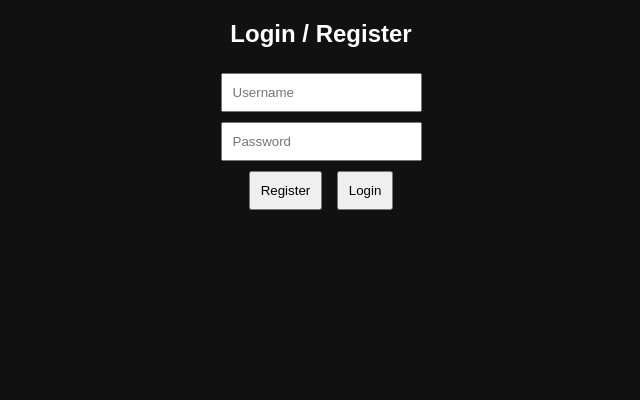
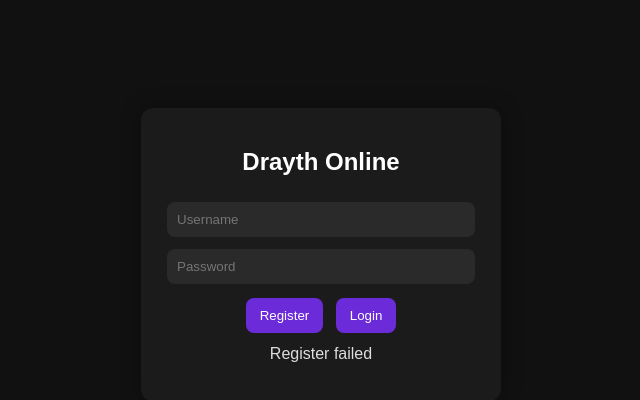
Before and after one commit to TEMMPY/drayth-server, a website: page login.html in a window 1280 px wide. Both pictures are taken after a click on the button "Register". Shown: the whole page, without its empty margins (319-959 px from the left). Drawn offline with Linux system fonts and the light colour scheme; no server answers.

Commit message:
Update login.html

```diff
--- a/login.html
+++ b/login.html
@@ -1,58 +1,115 @@
 <!DOCTYPE html>
 <html>
 <head>
-<title>Login</title>
+  <meta charset="UTF-8">
+  <title>Login - Drayth Online</title>
   <style>
-body {background:#111;color:white;text-align:center;font-family:Arial;}
-input {padding:10px;margin:5px;}
-button {padding:10px;margin:5px;}
+    body {
+      background: #111;
+      color: white;
+      text-align: center;
+      font-family: Arial, sans-serif;
+      padding-top: 100px;
+    }
+
+    .box {
+      width: 320px;
+      margin: auto;
+      background: #1b1b1b;
+      padding: 20px;
+      border-radius: 12px;
+      box-shadow: 0 0 20px rgba(0,0,0,0.35);
+    }
+
+    input {
+      width: 90%;
+      padding: 10px;
+      margin: 6px 0;
+      border: none;
+      border-radius: 8px;
+      background: #2a2a2a;
+      color: white;
+    }
+
+    button {
+      padding: 10px 14px;
+      margin: 8px 4px 0;
+      border: none;
+      border-radius: 8px;
+      background: #6c2bd9;
+      color: white;
+      cursor: pointer;
+    }
+
+    button:hover {
+      opacity: 0.9;
+    }
+
+    #status {
+      margin-top: 12px;
+      min-height: 20px;
+      color: #ddd;
+    }
   </style>
 </head>
+<body>
+  <div class="box">
+    <h2>Drayth Online</h2>
 
-<body>
-
-<h2>Login / Register</h2>
-
-<input id="user" placeholder="Username"><br>
-<input id="pass" type="password" placeholder="Password"><br>
+    <input id="user" placeholder="Username">
+    <br>
+    <input id="pass" type="password" placeholder="Password">
+    <br>
 
     <button onclick="register()">Register</button>
     <button onclick="login()">Login</button>
 
+    <p id="status"></p>
+  </div>
+
   <script>
-const API = "http://localhost:3000";
+    const API = "https://drayth-server.onrender.com";
 
     function register() {
+      const username = document.getElementById("user").value.trim();
+      const password = document.getElementById("pass").value.trim();
+
       fetch(API + "/register", {
-    method:"POST",
-    headers:{"Content-Type":"application/json"},
-    body:JSON.stringify({
-      username:user.value,
-      password:pass.value
+        method: "POST",
+        headers: { "Content-Type": "application/json" },
+        body: JSON.stringify({ username, password })
       })
-  }).then(r=>r.text()).then(alert);
+      .then(r => r.text())
+      .then(msg => {
+        document.getElementById("status").innerText = msg;
+      })
+      .catch(() => {
+        document.getElementById("status").innerText = "Register failed";
+      });
     }
 
     function login() {
+      const username = document.getElementById("user").value.trim();
+      const password = document.getElementById("pass").value.trim();
+
       fetch(API + "/login", {
-    method:"POST",
-    headers:{"Content-Type":"application/json"},
-    body:JSON.stringify({
-      username:user.value,
-      password:pass.value
+        method: "POST",
+        headers: { "Content-Type": "application/json" },
+        body: JSON.stringify({ username, password })
       })
+      .then(r => r.json())
+      .then(data => {
+        if (data.success) {
+          localStorage.setItem("user", username);
+          window.location = "index.html";
+        } else {
+          document.getElementById("status").innerText = "Login failed";
+        }
       })
-  .then(r=>r.json())
-  .then(d=>{
-    if(d.success){
-      localStorage.setItem("user", user.value);
-      window.location="index.html";
-    } else {
-      alert("Login failed");
-    }
+      .catch(() => {
+        document.getElementById("status").innerText = "Login failed";
       });
     }
   </script>
-
 </body>
 </html>
```
Lines whose indentation alone changed are shown as unchanged.
